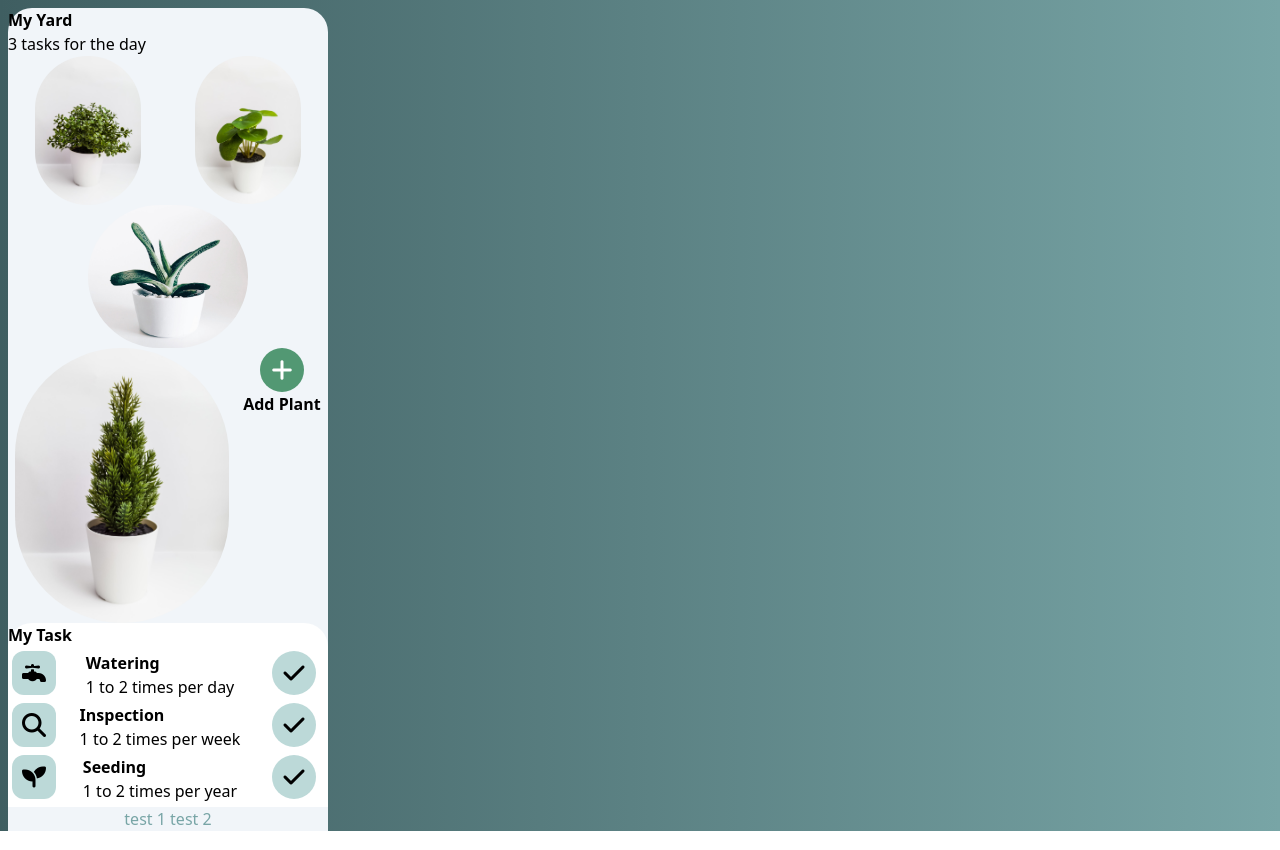
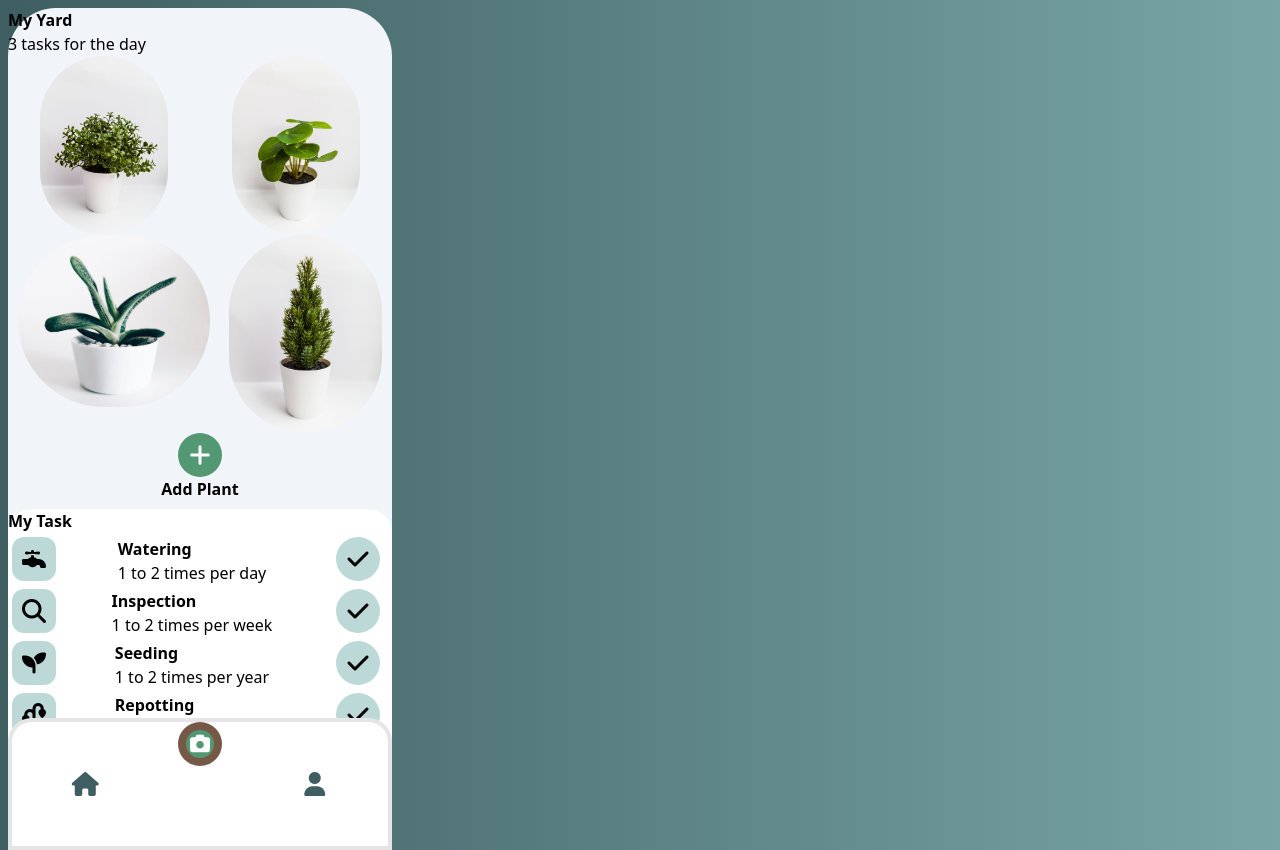
Before and after one commit to Ashvnthaaa/plant-care, a website built with Vite: page index.html in a window 1280 px wide. Built offline with nearby package versions, Linux system fonts and the light colour scheme.

Commit message:
add styled footer

```diff
--- a/index.html
+++ b/index.html
@@ -9,30 +9,31 @@
     href="https://cdnjs.cloudflare.com/ajax/libs/font-awesome/6.2.0/css/all.min.css">
 		<title>Plant Care</title>
 	</head>
-	<body class="bg-gradient-to-r from-darksage to-lightsage w-screen h-screen m-2">
+	<body class="relative bg-gradient-to-r from-darksage to-lightsage w-screen h-screen m-2">
     <!-- Title + subtitle -->
-		<header class="bg-lightgrey w-80 rounded-t-3xl">
+		<header class="bg-lightgrey w-96 rounded-t-full">
       <div class="flex justify-around align-middle flex-col">
         <p class="font-bold font-sans">My Yard</p>
         <p class="font-thin">3 tasks for the day</p>
       </div>
     </header>
       <!-- 4 plant images -->
-			<section id="my-yard-container" class="flex justify-around flex-wrap bg-lightgrey w-80">
+		<section id="my-yard-container" class="flex justify-around flex-wrap bg-lightgrey w-96">
         <img src="assets/meat-eater-unsplash.jpg" class="w-1/3 h-1/3 rounded-full" alt="green plant in white pot">
         <img src="assets/pilea-unsplash.jpg" class="w-1/3 h-1/3 rounded-full" alt="green plant in white pot">
         <img src="assets/wannabe-palmtree-unsplash.jpg" class="w-1/2 h-1/2 rounded-full"  alt="green plant in white pot">
-        <img src="assets/xmas-tree-unsplash.jpg" class="w-2/3 h-2/3 rounded-full" alt="green tree in white pot">
+        <img src="assets/xmas-tree-unsplash.jpg" class="w-2/5 h-2/5 rounded-full" alt="green tree in white pot">
         <!-- add plant button -->
-        <div id="button-add-plant" class="flex flex-col items-center">
+        <div id="button-add-plant" class=" mb-10 flex flex-col items-center">
           <div class="flex justify-around items-center bg-turtlegreen h-11 w-11 rounded-full mx-2">
             <i class="fa-solid fa-plus text-white text-2xl"></i>
           </div>
           <div class="font-bold">Add Plant</div>
         </div>
+    </section>
         <!-- card gallery: task area flexbox -->
-			<section id="my-task-container" class="bg-white w-80 rounded-t-3xl">
-        <p class="font-bold font-sans">My Task</p>
+		<section id="my-task-container" class="absolute -mt-8 bg-white w-96 rounded-t-3xl z-10">
+      <div class="font-bold font-sans">My Task</div>
         <!-- card: first task watering -->
         <div id="task-watering" class="flex justify-between align-middle m-1">
           <div id="icon-task-watering" class="flex justify-around items-center bg-oceangreen h-11 w-11 rounded-xl">
@@ -77,15 +78,42 @@
             <i class="fa-solid fa-check text-2xl"></i>
         </div>
       </div>
+    </div>
+      <!-- card: fourth task repotting -->
+      <div id="task-repotting" class="flex justify-between align-middle m-1">
+        <div id="icon-task-repotting" class="flex justify-around items-center bg-oceangreen h-11 w-11 rounded-xl">
+        <i class="fa-solid fa-plant-wilt text-2xl"></i>
+        </div>
+        <div id="title-task-repotting">
+          <p class="font-bold">Repotting</p>
+          <p class="font-thin">1 to 2 times per year</p>
+        </div>
+        <div id="check-task-repotting">
+          <div class="flex justify-around items-center bg-oceangreen h-11 w-11 rounded-full mx-2">
+            <i class="fa-solid fa-check text-2xl"></i>
+        </div>
+      </div>
 		</section>
-		<footer>
+    <!-- QUICK FIX: WHAT IS A SMARTER SOLUTION???? -->
+		<footer class="absolute top-[710px] bg-white w-96 z-20 rounded-t-3xl border-solid border-black border-4 border-opacity-10">
+      <div class="flex justify-around align-middle">
+      <!-- icon home -->
+        <div class="flex justify-around items-center bg-white h-11 w-11 m-10">
+          <i class="fa-solid fa-house text-2xl text-darksage mx-2"></i>
+        </div>
       <!-- icon camera -->
+        <div class="flex justify-around items-center bg-turtlegreen h-11 w-11 rounded-full mx-2 border-red-800 border-solid border-8 border-opacity-50">
+        <i class="fa-solid fa-camera text-xl text-white"></i>
+        </div>
       <!-- icon user -->
-      <!-- icon home -->
+        <div class="flex justify-around items-center bg-white h-11 w-11 m-10">
+          <i class="fa-solid fa-user text-2xl text-darksage"></i>
+        </div>
+      </div>
+    </footer>
     <!-- ==== testing other subsites ==== -->
     <a href="plant-detail.html" class="text-lightsage">test 1</a>
     <a href="identify-plant.html" class="text-lightsage">test 2</a>
-    </footer>
 		<script type="module" src="./src/main.ts"></script>
 	</body>
 </html>
```
Lines whose indentation alone changed are shown as unchanged.
